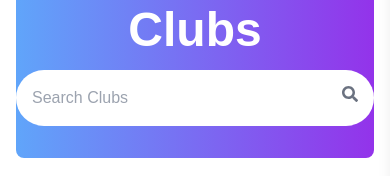
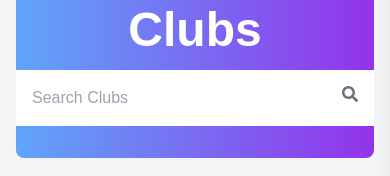
Before and after one commit to Richardkyalo/talanta-mtaani, a Next.js app: page /Teams in a window 390 px wide. Shown: the part 130-306 px from the top of the page. Built offline with nearby package versions, Linux system fonts and the light colour scheme.

Commit message:
teams added

```diff
--- a/components/Teams/ClubList.js
+++ b/components/Teams/ClubList.js
@@ -36,14 +36,14 @@ const ClubList = () => {
     );
 
     return (
-        <section className="container mx-auto px-4 py-8">
+        <section className="container bg-gray-100 mx-auto px-4 py-8">
             {/* Header */}
             <div className="text-center py-8 bg-gradient-to-r from-blue-400 to-purple-600 text-white rounded-lg mb-6">
                 <h1 className="text-5xl font-bold mb-4">Clubs</h1>
                 <div className="relative max-w-lg mx-auto">
                     <input
                         type="text"
-                        className="w-full p-4 rounded-full text-black"
+                        className="w-full p-4 sm:rounded-sm md:rounded-full text-black"
                         placeholder="Search Clubs"
                         value={searchTerm}
                         onChange={handleSearch}
```
